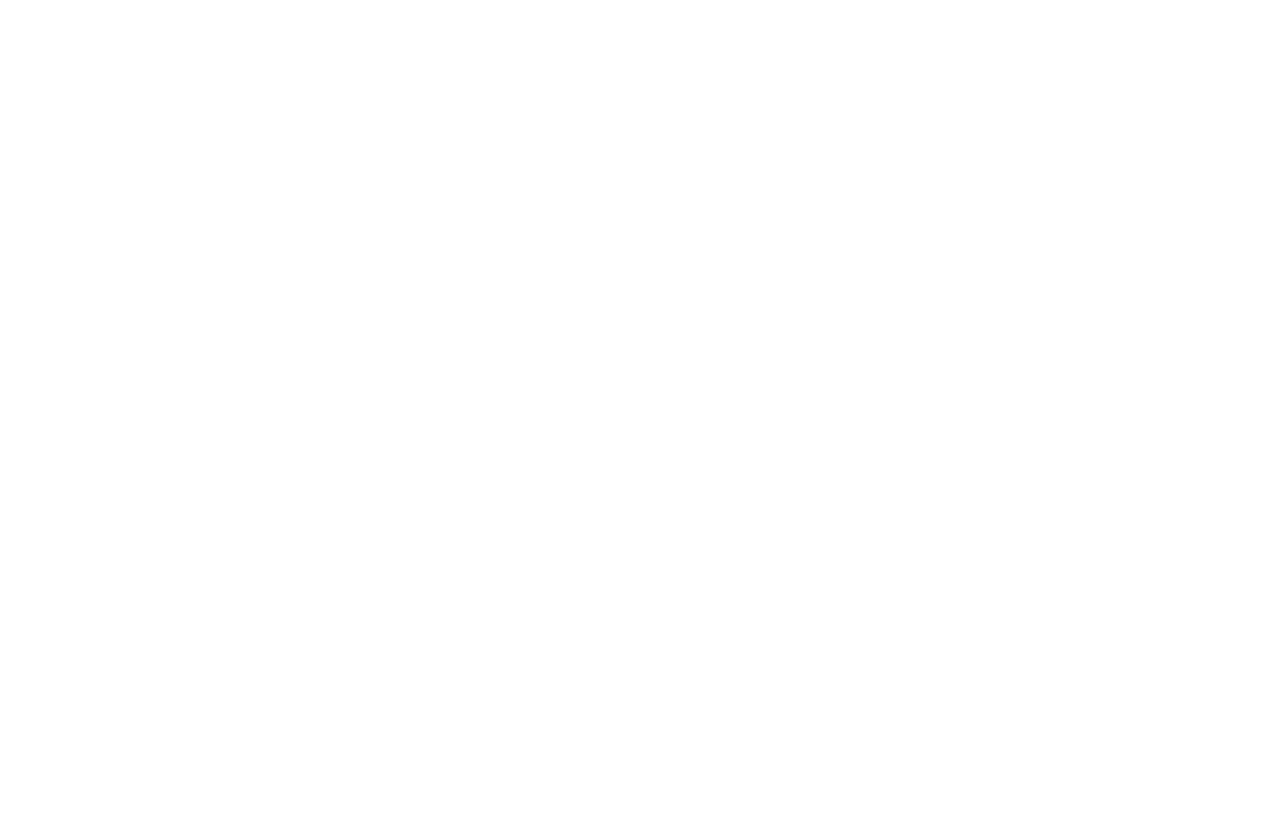
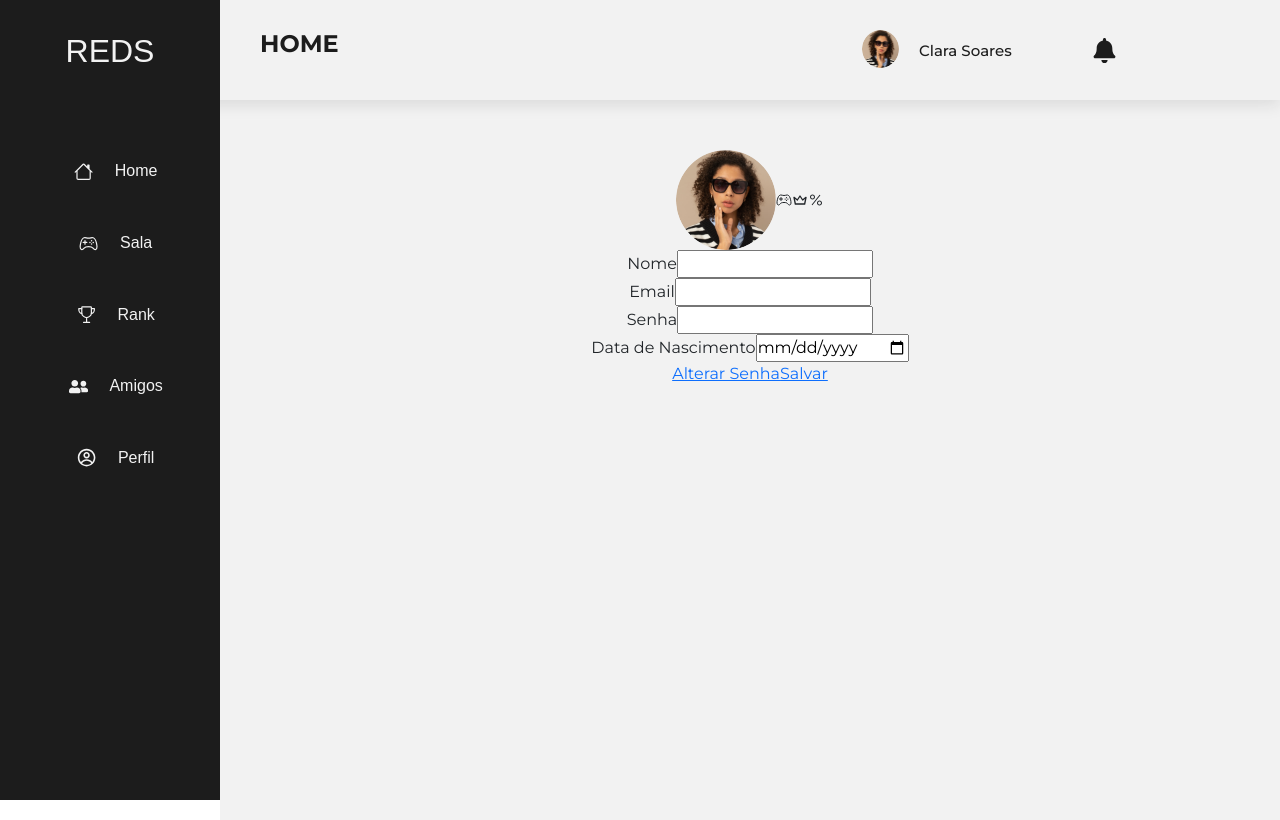
Before and after one commit to BrunoTakeo/reds, a React (Create React App) app: page /perfil in a window 1280 px wide. Before the commit this address had no page. Built offline with nearby package versions, Linux system fonts and the light colour scheme; a web font is replaced by a local one.

Commit message:
Começo do Perfil

```diff
--- /dev/null
+++ b/src/Pages/Perfil/Perfil.js
@@ -0,0 +1,70 @@
+import React, { Fragment } from 'react'
+import { IMAGEM_PERFIL } from '../../Configs/config'
+import * as IoIcons from 'react-icons/io5'
+import * as TbIcons from 'react-icons/tb'
+import * as VscIcons from 'react-icons/vsc'
+import { Link } from 'react-router-dom'
+import './perfil.css'
+
+const Perfil = () => {
+  return (
+    <Fragment>
+        <div>
+            <div className='PagePerfil'>
+                <div>
+                    <img src={IMAGEM_PERFIL}/>
+                    <IoIcons.IoGameControllerOutline/>
+                    <TbIcons.TbCrown/>
+                    <VscIcons.VscPercentage/>
+                </div>
+                <div>
+                    <div className=''>
+                        <label
+                        htmlFor="nomeUsuario"
+                        >
+                    Nome
+                        </label>
+                        <input type='text'>
+                        </input>
+                    </div>
+                    <div className=''>
+                        <label
+                        htmlFor="nomeUsuario"
+                        >
+                    Email
+                        </label>
+                        <input type='text'>
+                        </input>
+                    </div>
+                    <div className=''>
+                        <label
+                        htmlFor="nomeUsuario"
+                        >
+                    Senha
+                        </label>
+                        <input type='text'>
+                        </input>
+                    </div>
+                    <div className=''>
+                        <label
+                        htmlFor="nomeUsuario"
+                        >
+                    Data de Nascimento
+                        </label>
+                        <input type='date'>
+                        </input>
+                    </div>
+                    <Link>
+                        Alterar Senha
+                    </Link>
+                    <Link>
+                        Salvar
+                    </Link>
+                </div>
+            </div>
+        </div>
+    </Fragment>
+  )
+}
+
+export default Perfil
--- /dev/null
+++ b/src/Pages/Perfil/perfil.css
@@ -0,0 +1,9 @@
+.PagePerfil{
+    max-width: 1000px;
+    padding-top: 150px;
+    z-index: 1;
+    display: flex;
+    flex-direction: column;
+    justify-content: center;
+    margin: auto;
+}
--- a/src/Rotas/Rotas.js
+++ b/src/Rotas/Rotas.js
@@ -7,6 +7,7 @@
 import Cadastro from '../Pages/Cadastro/Cadastro'
 import Login from '../Pages/Login/Login'
 import Home from '../Pages/Home/Home'
+import Perfil from '../Pages/Perfil/Perfil'
 
 
 const Rotas = () => {
@@ -20,6 +21,7 @@
             <Route path='/login' element={<Login/>}/>
             <Route element={<PrivateRoute/>}>
               <Route path='/home' element={<Home/>}/>
+              <Route path='/perfil' element={<Perfil/>}/>
             </Route>
         </Routes>
     </Fragment>
```
